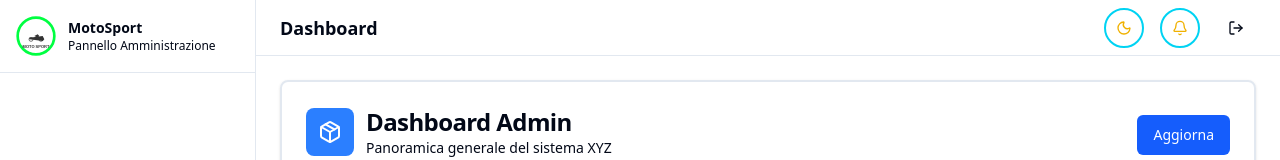
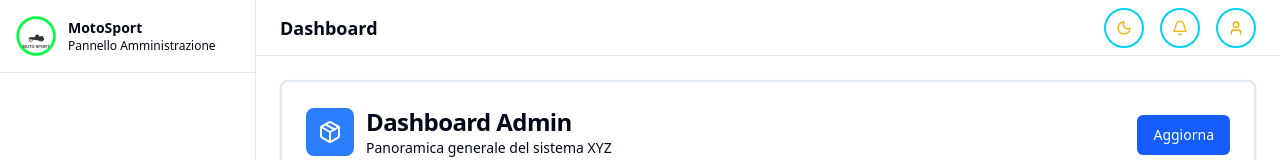
Before and after one commit to PietroRS/p-gestionale-, a React (Vite) app: page / in a window 1280 px wide. Shown: the top 160 px of the page. Built offline with nearby package versions, Linux system fonts and the light colour scheme; sample sign-in values are in the browser's storage.

Commit message:
feat: aggiornato il pulsante di logout con un'icona utente e uno stile migliorato

```diff
--- a/src/components/site-header.tsx
+++ b/src/components/site-header.tsx
@@ -1,4 +1,4 @@
-import { Bell, Moon, Sun, LogOut } from "lucide-react"
+import { Bell, Moon, Sun, User } from "lucide-react"
 import { Button } from "@/components/ui/button"
 import { useEffect, useState } from "react"
 import { useNavigate, useLocation } from "react-router-dom"
@@ -109,8 +109,8 @@ export function SiteHeader() {
             </div>
           )}
         </div>
-        <Button variant="ghost" size="icon" onClick={handleLogout} title="Esci">
-          <LogOut className="h-5 w-5" />
+        <Button variant="outline" size="icon" onClick={handleLogout} title="Esci" className="rounded-full border-2 border-cyan-400">
+          <User className="h-5 w-5 text-yellow-500" />
         </Button>
       </div>
     </header>
```
